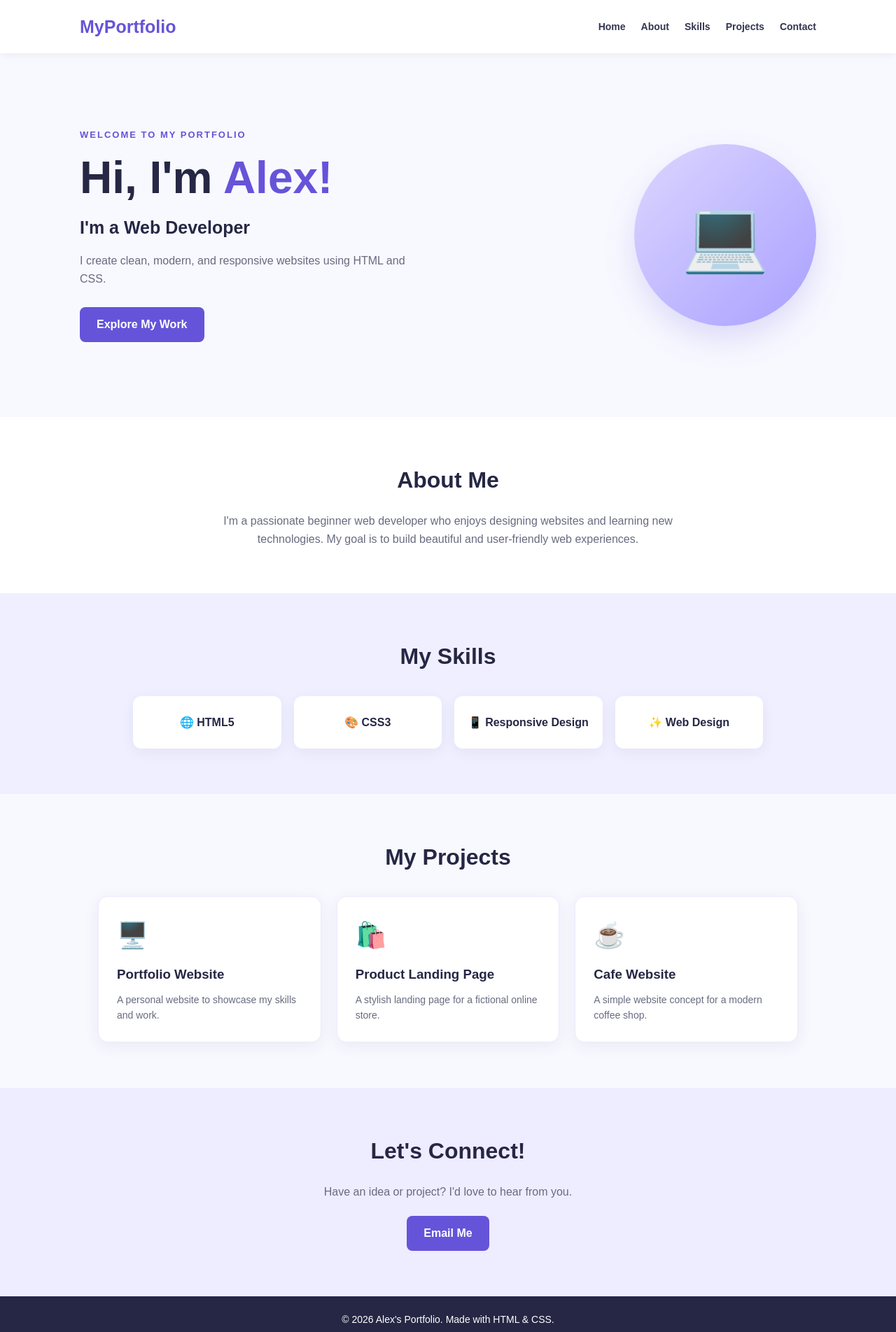
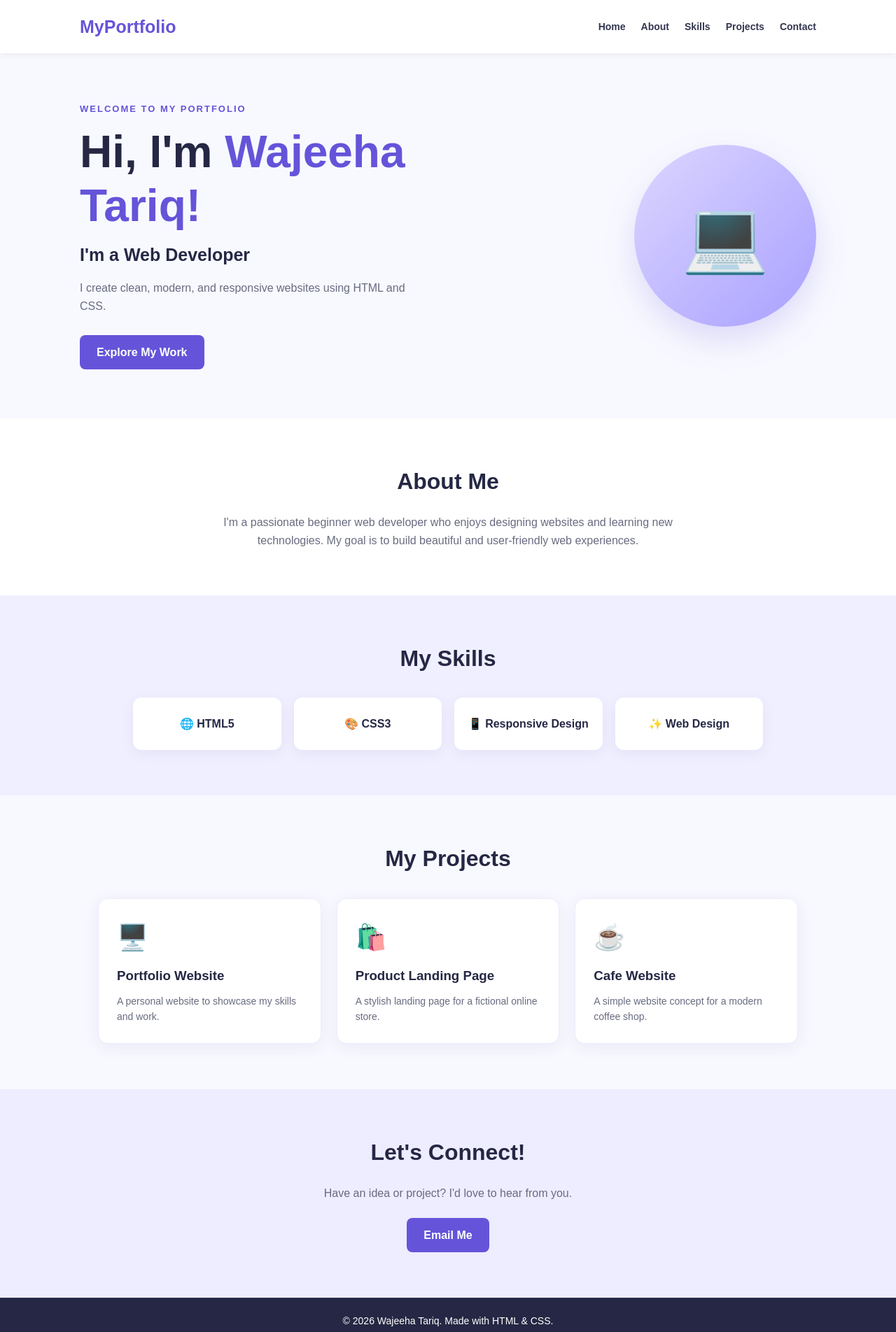
Before and after one commit to w74347826-byte/my-new-portfolio-, a plain HTML site: page index.html in a window 1280 px wide. Shown: the top 1904 px of the page at 70% size. Drawn offline with Linux system fonts and the light colour scheme.

Commit message:
Modify portfolio details and contact information
Updated personal information and contact details in the portfolio.

```diff
--- a/index.html
+++ b/index.html
@@ -23,7 +23,7 @@
         <section id="home" class="hero">
             <div class="hero-content">
                 <p class="welcome">WELCOME TO MY PORTFOLIO</p>
-                <h1>Hi, I'm <span>Alex!</span></h1>
+                <h1>Hi, I'm <span>Wajeeha Tariq!</span></h1>
                 <h2>I'm a Web Developer</h2>
                 <p>
                     I create clean, modern, and responsive websites
@@ -84,12 +84,12 @@
         <section id="contact" class="section contact">
             <h2>Let's Connect!</h2>
             <p>Have an idea or project? I'd love to hear from you.</p>
-            <a href="mailto:hello@example.com" class="btn">Email Me</a>
+            <a href="wajeehatariq74" class="btn">Email Me</a>
         </section>
     </main>
 
     <footer>
-        <p>&copy; 2026 Alex's Portfolio. Made with HTML & CSS.</p>
+        <p>&copy; 2026 Wajeeha Tariq. Made with HTML & CSS.</p>
     </footer>
 
 </body>
```
